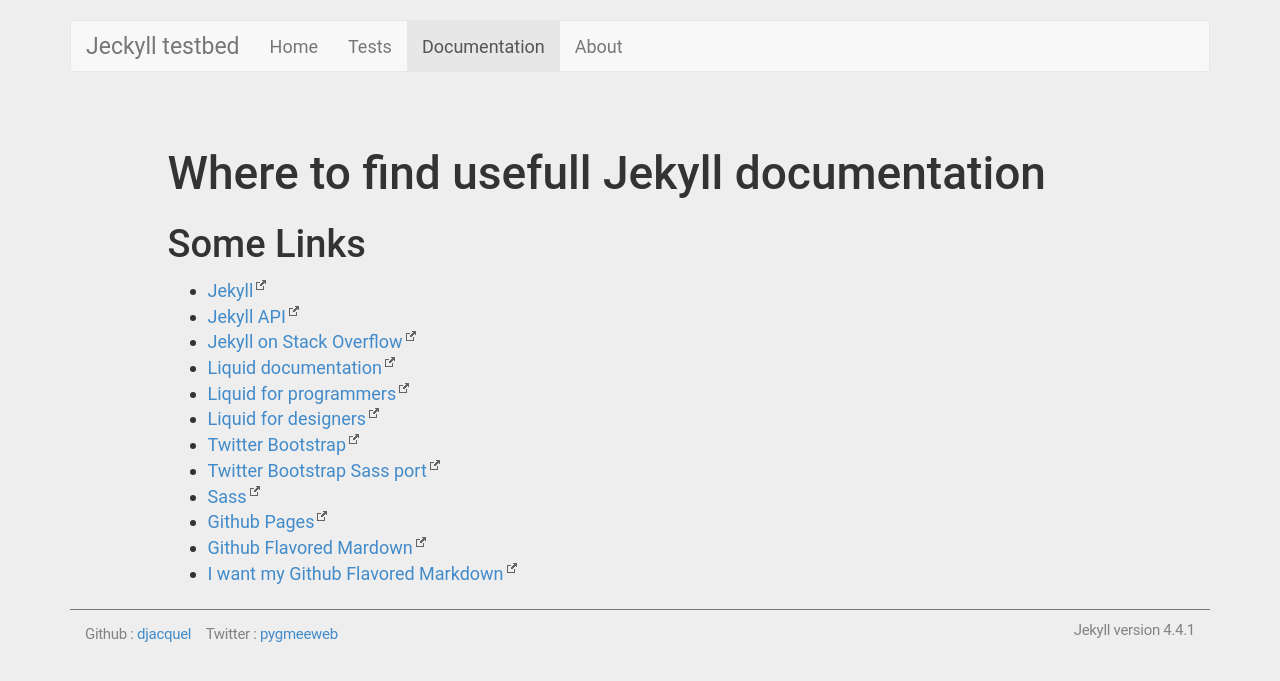
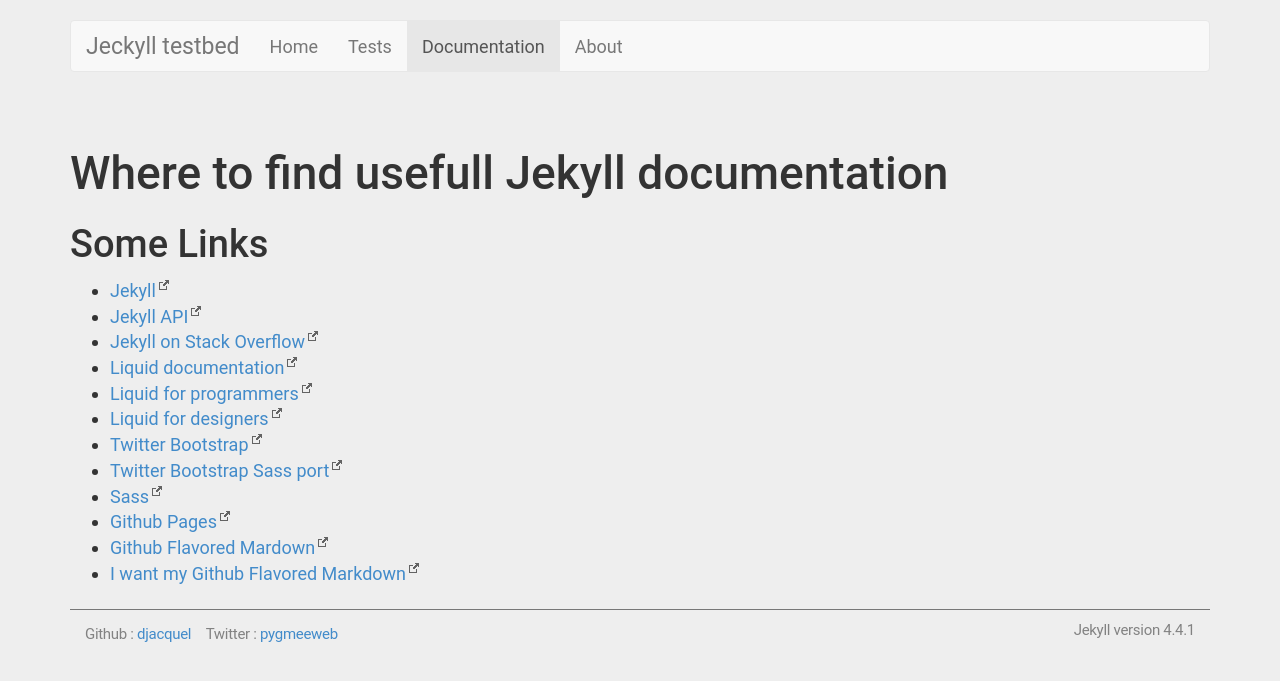
Before and after one commit to djacquel/JekyllDoc, a Jekyll site: the page built from documentation/index.html, in a window 1280 px wide. Shown: the top 681 px of the page. Built offline with Jekyll 4.4.1, drawn with Linux system fonts in a browser that asks for light colours; nearby versions of some CDN libraries.

Commit message:
larger main col in default layout

```diff
--- a/_layouts/default.html
+++ b/_layouts/default.html
@@ -5,7 +5,7 @@
     <div class="container">
       {% include header.html %}
       <div class="row">
-        <article class="col-lg-10 col-lg-offset-1">
+        <article class="col-lg-12">
           {{ content }}
         </article>
       </div>
```
